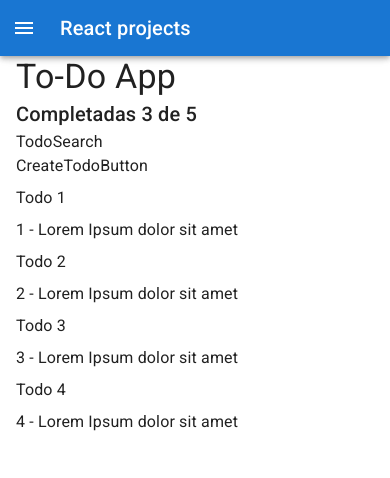
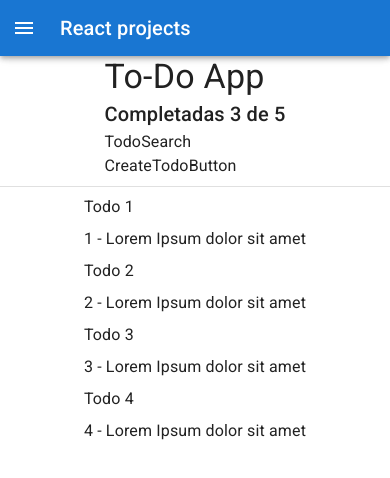
Before and after one commit to ChristopherPinedo/reactjs-projects-1, a React (Create React App) app: page /#/todoapp in a window 390 px wide. Shown: the top 478 px of the page. Built offline with nearby package versions, Linux system fonts and the light colour scheme.

Commit message:
Agregando responsive a los hijos del componente ResponsiveDrawer

```diff
--- a/src/components/ResponsiveDrawer.js
+++ b/src/components/ResponsiveDrawer.js
@@ -26,6 +26,10 @@ import navigation from '../assets/navigation';
 const drawerWidth = 240;
 
 function ResponsiveDrawer(props) {
+
+  const elementRef = React.useRef(null);
+  console.log(elementRef.current?.clientHeight);
+
   const { window } = props;
   const [mobileOpen, setMobileOpen] = React.useState(false);
   const [open, setOpen] = React.useState(false);
@@ -37,7 +41,6 @@ function ResponsiveDrawer(props) {
 
     setOpen(!open);
   }
-
 
   const drawer = (
     <div>
@@ -109,6 +112,7 @@ function ResponsiveDrawer(props) {
           width: { sm: `calc(100% - ${drawerWidth}px)` },
           ml: { sm: `${drawerWidth}px` },
         }}
+        ref={elementRef}
       >
         <Toolbar>
           <IconButton
@@ -166,8 +170,10 @@ function ResponsiveDrawer(props) {
         component="main"
         sx={{ flexGrow: 1, width: { sm: `calc(100% - ${drawerWidth}px)` } }}
       >
-        <Toolbar />
-        {props.children}
+        <Toolbar/>
+        <Box sx={{height: `calc(100vh - ${elementRef.current?.clientHeight}px)` }}>
+          {props.children}
+        </Box>
       </Box>
     </Box>
   );
--- a/src/pages/ToDoApp/index.js
+++ b/src/pages/ToDoApp/index.js
@@ -1,27 +1,41 @@
 import React from 'react';
 import { TodoCounter } from './components/TodoCounter';
 import { TodoSearch } from './components/TodoSearch';
-import { TodoList } from './components/TodoList';
 import { TodoItem } from './components/TodoItem';
 import { CreateTodoButton } from './components/CreateTodoButton';
 import { todo } from './assets/todo';
 
-import Box from '@mui/material/Box';
-import { Container, Divider, Stack } from '@mui/material';
+import {
+  Container,
+  Divider,
+  Stack,
+  Box
+} from '@mui/material';
+import { useTheme } from '@mui/material/styles';
+import useMediaQuery from '@mui/material/useMediaQuery';
+
 
 function ToDoApp() {
+
+  const theme = useTheme();
+  const matchesMD = useMediaQuery(theme.breakpoints.up('md'));
+
   return (
-    <Container sx={{minHeight: "90vh"}}>
-      <Stack
-      direction={{sm: "column", md: "row"}}
+    <Stack
+      direction={{xs: "column", md: "row"}}
       spacing={{xs: 1, md: 4}}
-      >
+      divider={<Divider flexItem variant="middle" orientation={matchesMD ? "vertical" : "horizontal"} />}
+      sx={{
+        height: 1,
+        alignItems: "center",
+        justifyContent: "Center",
+      }}
+    >
         <Box>
           <TodoCounter />
           <TodoSearch />
           <CreateTodoButton />
         </Box>
-
         <Stack
         spacing={{xs: 1, md: 2}}
         >
@@ -37,8 +51,7 @@ function ToDoApp() {
           } )}
         </Stack>
 
-      </ Stack>
-    </Container>
+    </ Stack>
   )
 }
 
```
Also changed, not shown: 1 other file (tests, documents, lock files or other folders).
